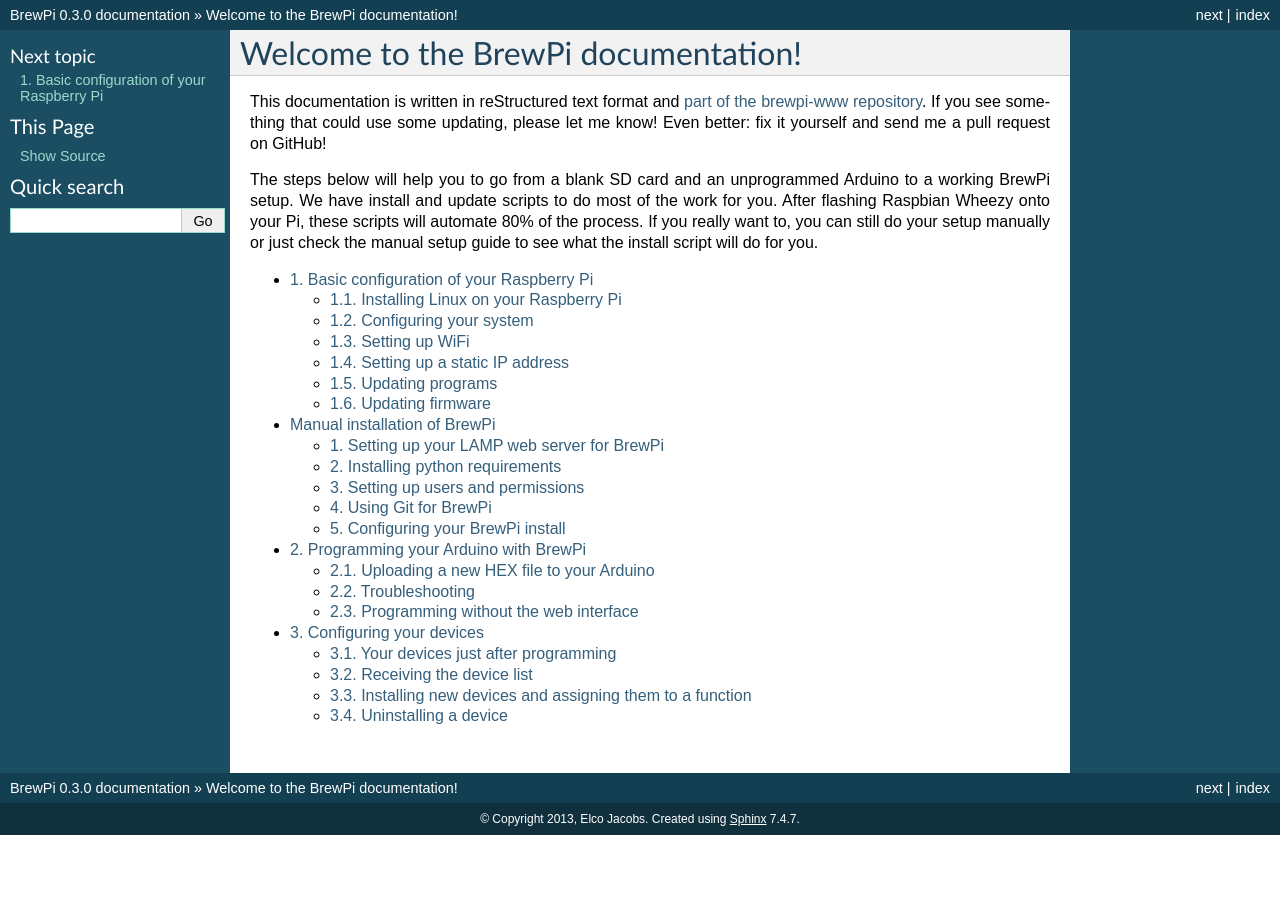
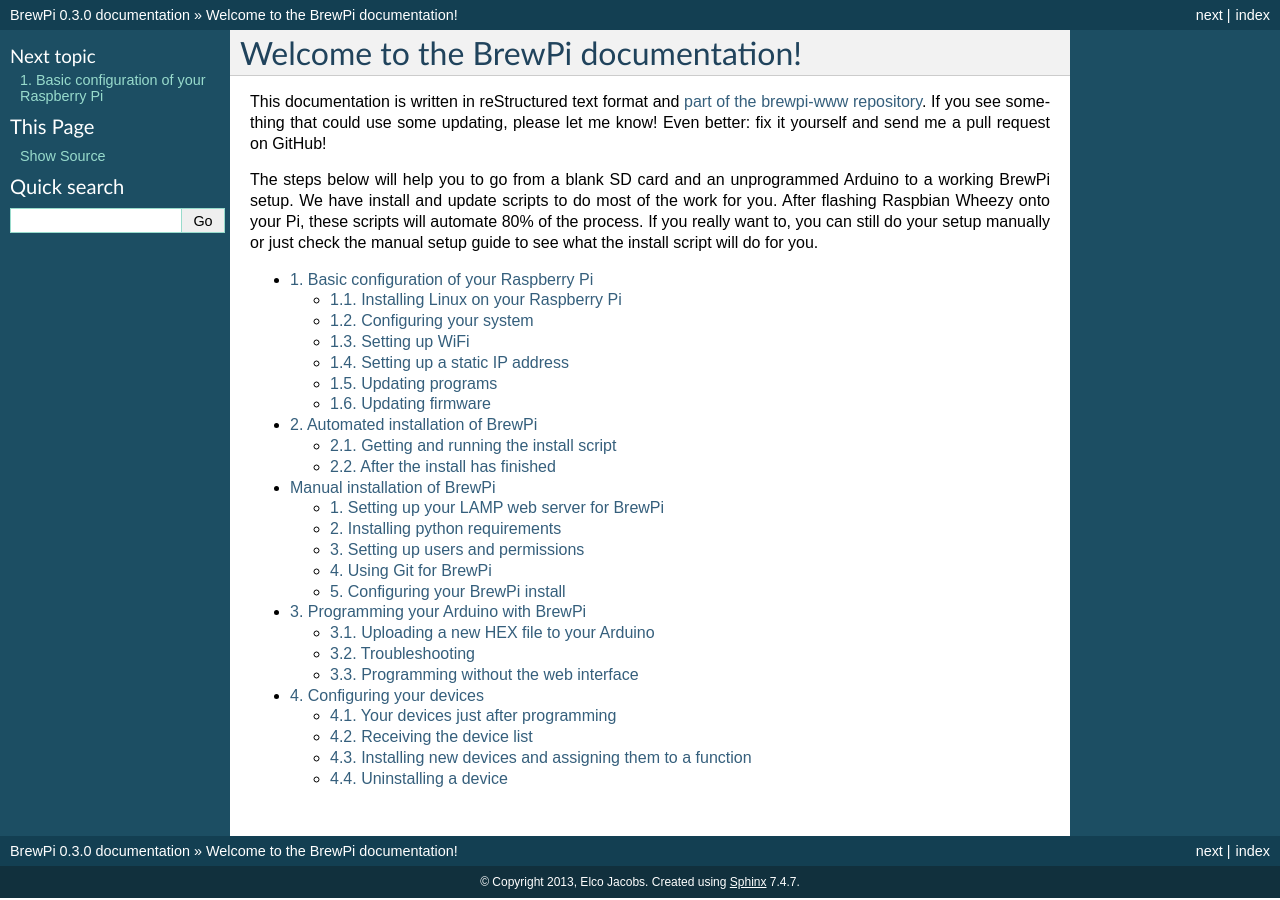
Before and after one commit to BrewPi/brewpi-www, a Sphinx documentation site: the page built from docs/user/source/index.rst, in a window 1280 px wide. Built offline with Sphinx 7.4.7, drawn with Linux system fonts in a browser that asks for light colours; formulas are drawn with MathJax 3; some of the changed lines change nothing that is shown.

Commit message:
added automated install instructions

```diff
--- /dev/null
+++ b/docs/user/source/automated-brewpi-install/automated-brewpi-install.rst
@@ -0,0 +1,26 @@
+Automated installation of BrewPi
+================================
+We created scripts to install and update BrewPi, these scripts are part of the `brewpi-tools repository on GitHub <https://github.com/BrewPi/brewpi-tools>`_.
+The install script will install all dependencies, set up users and permissions, download the latest code base and setup a CRON job.
+Just answer the questions on the screen.
+
+
+Getting and running the install script
+--------------------------------------
+You can get the install and update scripts by cloning the BrewPi tools repository from GitHub.
+The scripts use git to check for self-updates, so keep them inside the repository.
+
+Use the following commands to clone the repository to the your current user's home dir and to run the install script:
+
+.. code-block:: bash
+
+    git clone https://github.com/BrewPi/brewpi-tools.git ~/brewpi-tools
+    sudo ~/brewpi-tools/install.sh
+
+Now just follow the instructions on the screen. The install script will remove everything in the install directories you pick (after making a backup).
+So if you want a fresh start, you can always rerun the installer.
+
+After the install has finished
+------------------------------
+If the installation was successful, your next step is to program the Arduino via the web interface.
+You can find the instructions :doc:`here <../after-install/program-arduino>`.
--- a/docs/user/source/index.rst
+++ b/docs/user/source/index.rst
@@ -17,6 +17,7 @@
     :numbered:
 
     installing-your-pi/rpi-setup
+    automated-brewpi-install/automated-brewpi-install.rst
     manual-brewpi-install/manual-brewpi-install.rst
     after-install/program-arduino
     after-install/device-configuration
```
